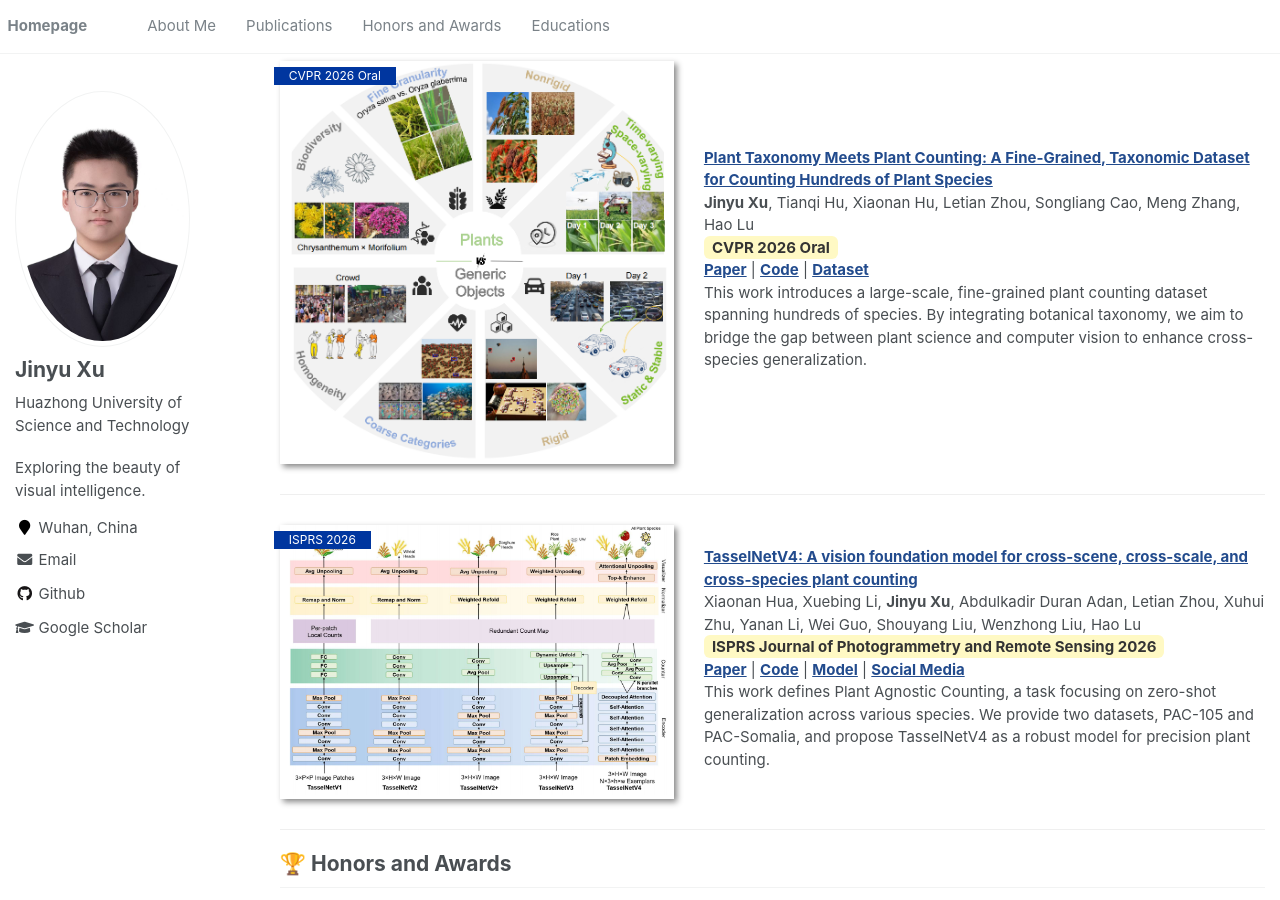
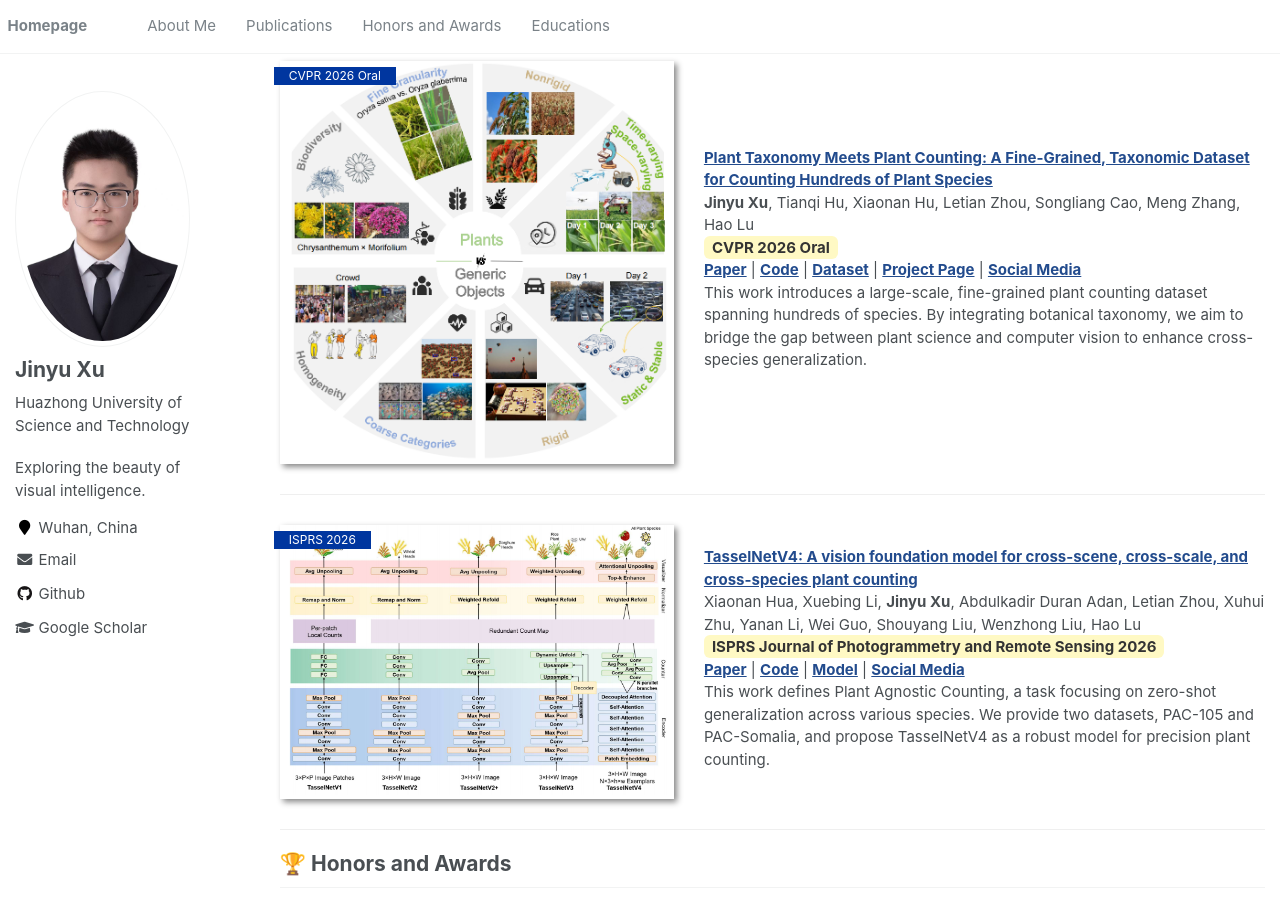
Before and after one commit to xu-jinyu/xu-jinyu.github.io, a Jekyll site: the page built from _pages/about.md, in a window 1280 px wide and 900 px high, scrolled down 338 px. Built offline with Jekyll 4.4.1, drawn with Linux system fonts in a browser that asks for light colours.

Commit message:
Update CVPR 2026 paper links

```diff
--- a/_pages/about.md
+++ b/_pages/about.md
@@ -43,7 +43,7 @@ Please feel free to reach out via **jinyu_xu@hust.edu.cn** for any academic exch
 [**Plant Taxonomy Meets Plant Counting: A Fine-Grained, Taxonomic Dataset for Counting Hundreds of Plant Species**](https://arxiv.org/abs/2603.21229) \\
 **Jinyu Xu**, Tianqi Hu, Xiaonan Hu, Letian Zhou, Songliang Cao, Meng Zhang, Hao Lu \\
 <span style="background-color: #fff9c4; color: #333; padding: 2px 8px; border-radius: 6px; font-weight: bold;">CVPR 2026 Oral</span> \\
-[**Paper**](https://arxiv.org/abs/2603.21229) | [**Code**](https://github.com/tiny-smart/TPC-268) | [**Dataset**](https://huggingface.co/datasets/jinyu-xu/TPC-268) \\
+[**Paper**](https://arxiv.org/abs/2603.21229) | [**Code**](https://github.com/tiny-smart/TPC-268) | [**Dataset**](https://huggingface.co/datasets/jinyu-xu/TPC-268) | [**Project Page**](https://tiny-smart.github.io/tpc268-project-page) | [**Social Media**](https://mp.weixin.qq.com/s/ivYhZqBY__eXKRvwMb-zcQ) \\
 This work introduces a large-scale, fine-grained plant counting dataset spanning hundreds of species. By integrating botanical taxonomy, we aim to bridge the gap between plant science and computer vision to enhance cross-species generalization.
 </div>
 </div>
```
